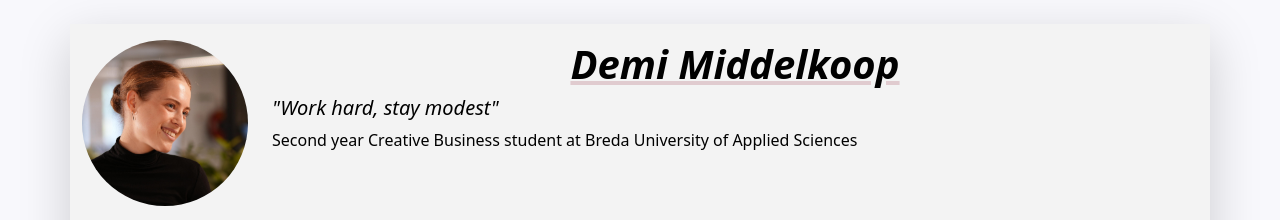
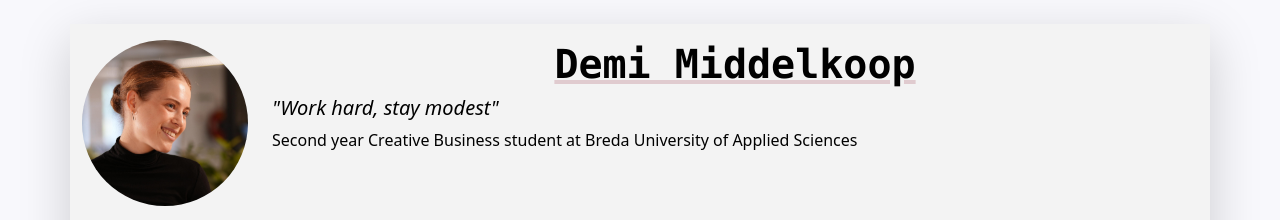
Before and after one commit to DemiMiddelkoop/PRJ4---individual-assessment, a plain HTML site: page index.html in a window 1280 px wide. Shown: the top 220 px of the page. Drawn offline with nearby package versions, Linux system fonts and the light colour scheme.

Commit message:
Final product

```diff
--- a/css/styles.css
+++ b/css/styles.css
@@ -55,8 +55,8 @@ body {
 .text-in-header {
 	color: #000000;
 	text-align: center;
-	font-style: italic;
 	text-decoration: underline #E0CBCF;
+	font-family:Consolas, "Andale Mono", "Lucida Console", "Lucida Sans Typewriter", Monaco, "Courier New", "monospace"
 }
 
 .quote {
```
